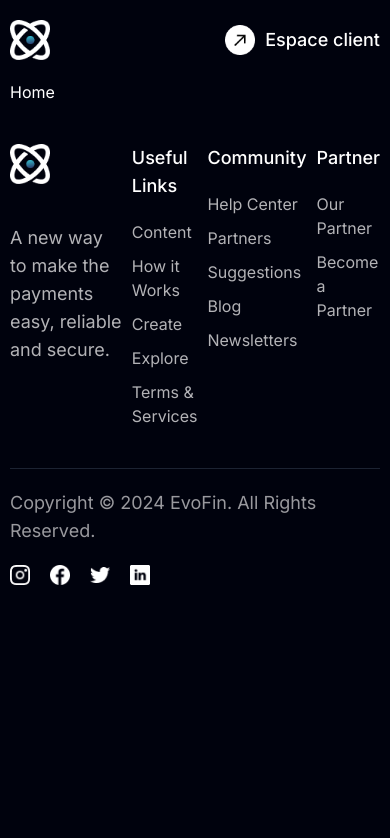
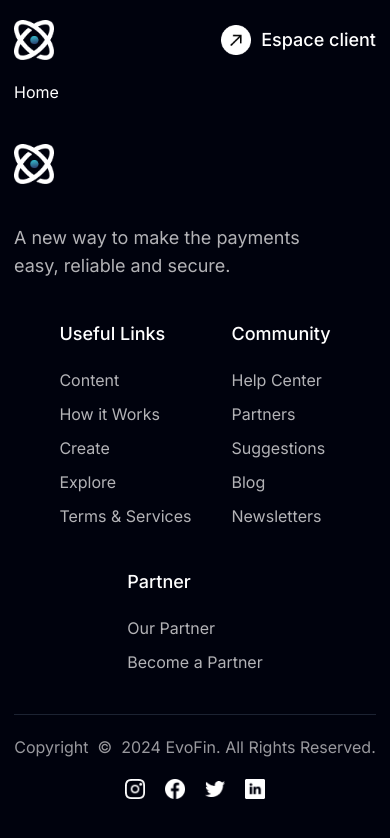
Before and after one commit to Shahriyar-Hosen/Mypay, a Next.js app: page / in a window 390 px wide. Shown: the top 838 px of the page. Built offline with nearby package versions, Linux system fonts and the light colour scheme.

Commit message:
responsible done

```diff
--- a/src/app/layout.tsx
+++ b/src/app/layout.tsx
@@ -15,7 +15,7 @@ const RootLayout: FC<Readonly<IChildren>> = ({ children }) => (
   <html lang="en">
     <body className={inter.className}>
       <div className="w-full h-full bg-[#00020D] text-white min-h-screen">
-        <div className="max-w-[1435px] mx-auto px-2.5 md:px-6 lg:px-7 relative overflow-hidden">
+        <div className="max-w-[1435px] mx-auto px-3.5 md:px-6 lg:px-7 relative overflow-hidden">
           {children}
           <Footer />
         </div>
--- a/src/components/footer.tsx
+++ b/src/components/footer.tsx
@@ -6,8 +6,8 @@ import { Logo } from "./common";
 export const Footer = () => {
   return (
     <footer className="pt-10 py-5">
-      <div className="flex justify-between items-start gap-2.5">
-        <div className="space-y-10">
+      <div className="flex justify-center sm:justify-between items-start gap-10 flex-wrap">
+        <div className="space-y-10 w-full lg:w-auto">
           <Logo />
 
           <p className="text-lg text-white/70 max-w-[312px]">
@@ -30,10 +30,10 @@ export const Footer = () => {
           </div>
         ))}
       </div>
-      <div className="py-5 mt-10 border-t border-slate-600/40 flex justify-between items-center gap-5 flex-wrap">
-        <p className="text-white/60 text-lg">
-          Copyright &copy; {new Date().getFullYear()} EvoFin. All Rights
-          Reserved.
+      <div className="py-5 mt-10 border-t border-slate-600/40 flex justify-center md:justify-between items-center gap-5 flex-wrap">
+        <p className="text-white/60 text-base lg:text-lg text-center md:text-start">
+          Copyright &nbsp;&copy;&nbsp; {new Date().getFullYear()} EvoFin. All
+          Rights Reserved.
         </p>
         <div className="flex justify-center items-center gap-5">
           {footerSocial.map(({ img, label, link }, i) => (
```
